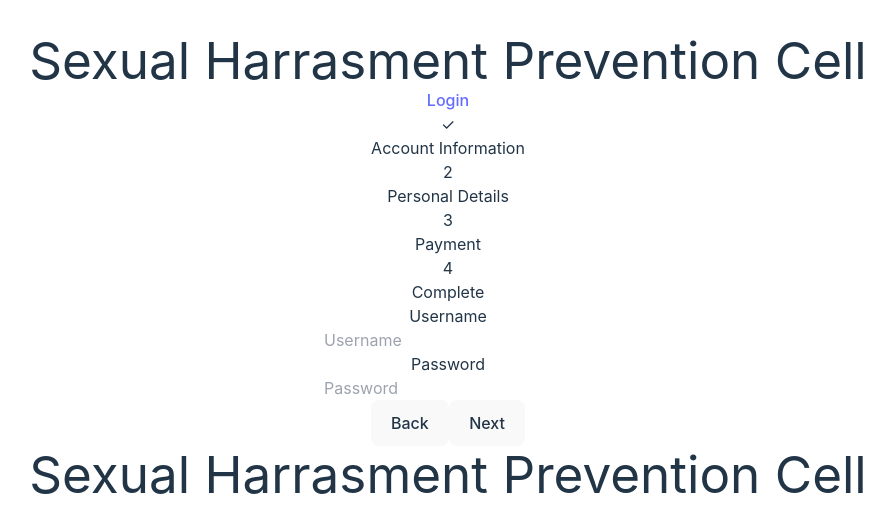
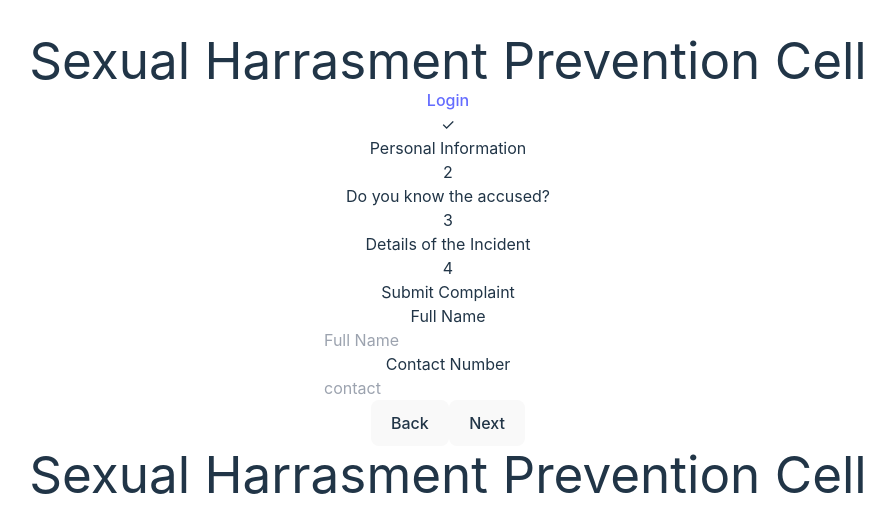
Before and after one commit to mmmim24/CSE350, a React (Vite) app in the folder frontend/Sexual_Harrasment_Prevention_Cell/: page /complaintform in a window 1280 px wide. Shown: the top 532 px of the page, without its empty margins (192-1086 px from the left). Built offline with nearby package versions, Linux system fonts and the light colour scheme; no server answers.

Commit message:
blank form

```diff
--- a/frontend/Sexual_Harrasment_Prevention_Cell/src/components/ComplaintForm.jsx
+++ b/frontend/Sexual_Harrasment_Prevention_Cell/src/components/ComplaintForm.jsx
@@ -12,10 +12,10 @@ function ComplaintForm() {
   const [currentStep, setCurrentStep] = useState(1);
 
   const steps = [
-    "Account Information",
-    "Personal Details",
-    "Payment",
-    "Complete",
+    "Personal Information",
+    "Do you know the accused?",
+    "Details of the Incident",
+    "Submit Complaint",
   ];
 
   const displayStep = (step) => {
@@ -44,7 +44,7 @@ function ComplaintForm() {
     <div className="mx-auto rounded-2xl bg-white pb-2 shadow-xl md:w-1/2">
       {/* Stepper */}
       <div className="horizontal container mt-5 ">
-        <Stepper steps={steps} currentStep={currentStep} />
+        <Stepper steps={steps} currentStep={currentStep}   />
 
         <div className="my-10 p-10 ">
           <UseContextProvider>{displayStep(currentStep)}</UseContextProvider>
--- a/frontend/Sexual_Harrasment_Prevention_Cell/src/components/steps/Account.jsx
+++ b/frontend/Sexual_Harrasment_Prevention_Cell/src/components/steps/Account.jsx
@@ -1,10 +1,11 @@
 import { useStepperContext } from "../../contexts/StepperContext";
 
 export default function Account() {
-  const { userData, setUserData } = useStepperContext();
+  const { userData, setUserData ,submit,setSubmit} = useStepperContext();
 
   const handleChange = (e) => {
     const { name, value } = e.target;
+    // setSubmit(true);
     setUserData({ ...userData, [name]: value });
   };
 
@@ -12,30 +13,32 @@ export default function Account() {
     <div className="flex flex-col ">
       <div className="mx-2 w-full flex-1">
         <div className="mt-3 h-6 text-xs font-bold uppercase leading-8 text-gray-500">
-          Username
+          Full Name
         </div>
         <div className="my-2 flex rounded border border-gray-200 bg-white p-1">
           <input
             onChange={handleChange}
-            value={userData["username"] || ""}
-            name="username"
-            placeholder="Username"
+            value={userData["fullName"] || ""}
+            name="fullName"
+            placeholder="Full Name"
             className="w-full appearance-none p-1 px-2 text-gray-800 outline-none"
+            // required={submit}
           />
         </div>
       </div>
       <div className="mx-2 w-full flex-1">
         <div className="mt-3 h-6 text-xs font-bold uppercase leading-8 text-gray-500">
-          Password
+          Contact Number
         </div>
         <div className="my-2 flex rounded border border-gray-200 bg-white p-1">
           <input
             onChange={handleChange}
-            value={userData["password"] || ""}
-            name="password"
-            placeholder="Password"
-            type="password"
+            value={userData["contact"] || ""}
+            name="contact"
+            placeholder="contact"
+            type="tel"
             className="w-full appearance-none p-1 px-2 text-gray-800 outline-none"
+            // required={submit}
           />
         </div>
       </div>
--- a/frontend/Sexual_Harrasment_Prevention_Cell/src/components/steps/Details.jsx
+++ b/frontend/Sexual_Harrasment_Prevention_Cell/src/components/steps/Details.jsx
@@ -1,43 +1,50 @@
 import { useStepperContext } from "../../contexts/StepperContext";
 
 export default function Details() {
-  const { userData, setUserData } = useStepperContext();
-
+  let { userData, setUserData,submit } = useStepperContext();
   const handleChange = (e) => {
     const { name, value } = e.target;
     setUserData({ ...userData, [name]: value });
   };
   return (
+    <>
       <div className="flex flex-col ">
         <div className="w-full mx-2 flex-1">
           <div className="font-bold h-6 mt-3 text-gray-500 text-xs leading-8 uppercase">
-          Address
+            confirm
           </div>
           <div className="bg-white my-2 p-1 flex border border-gray-200 rounded">
-          <input
+            <select
+              className="p-1 px-2 appearance-none outline-none w-full text-gray-800"
               onChange={handleChange}
-            value={userData["address"] || ""}
-            name="address"
-            placeholder="Address"
-            className="p-1 px-2 appearance-none outline-none w-full text-gray-800"
-          />
+              value={userData["known"] || ""}
+              name="known"
+              // required={submit}
+              >
+                <option value="def"></option>
+                <option value="yes">Yes</option>
+                <option value="no">No</option>
+            </select>
           </div>
         </div>
         <div className="w-full mx-2 flex-1">
-        <div className="font-bold h-6 mt-3 text-gray-500 text-xs leading-8 uppercase">
-          City
+          <div className="font-bold h-6 mt-3 text-gray-500 text-xs leading-8 ">
+            Give us a detailed description (name ,department,session,year,etc. if known)
           </div>
           <div className="bg-white my-2 p-1 flex border border-gray-200 rounded">
-          <input
+            <textarea
               onChange={handleChange}
-            value={userData["city"] || ""}
-            name="city"
-            placeholder="City"
-            type="text"
+              value={userData["info"] || ""}
+              name="info"
+              placeholder="info"
+              type="textbox"
+              rows="5"
               className="p-1 px-2 appearance-none outline-none w-full text-gray-800"
+              // required={submit}
               />
           </div>
         </div>
       </div>
+    </>
   );
 }
--- a/frontend/Sexual_Harrasment_Prevention_Cell/src/components/steps/Final.jsx
+++ b/frontend/Sexual_Harrasment_Prevention_Cell/src/components/steps/Final.jsx
@@ -1,4 +1,7 @@
+import { useStepperContext } from "../../contexts/StepperContext";
 export default function Final() {
+  const {userData, setUserData} = useStepperContext();
+  console.log(userData)
     return (
       <div className="container md:mt-10">
         <div className="flex flex-col items-center">
@@ -24,10 +27,10 @@ export default function Final() {
           </div>
 
           <div className="mt-3 text-xl font-semibold uppercase text-green-500">
-            Congratulations!
+            appreciation for Being brave !
           </div>
           <div className="text-lg font-semibold text-gray-500">
-            Your Account has been created.
+            Your Complaint has been filed.
           </div>
           <a className="mt-10" href="/dashboard">
             <button className="h-10 px-5 text-green-700 transition-colors duration-150 border border-gray-300 rounded-lg focus:shadow-outline hover:bg-green-500 hover:text-green-100">
--- a/frontend/Sexual_Harrasment_Prevention_Cell/src/components/steps/Payment.jsx
+++ b/frontend/Sexual_Harrasment_Prevention_Cell/src/components/steps/Payment.jsx
@@ -1,7 +1,7 @@
 import { useStepperContext } from "../../contexts/StepperContext";
 
 export default function Payment() {
-  const { userData, setUserData } = useStepperContext();
+  const { userData, setUserData,submit } = useStepperContext();
 
   const handleChange = (e) => {
     const { name, value } = e.target;
@@ -11,30 +11,18 @@ export default function Payment() {
     <div className="flex flex-col ">
       <div className="w-full mx-2 flex-1">
         <div className="font-bold h-6 mt-3 text-gray-500 text-xs leading-8 uppercase">
-          Credit Card
+          Incident
         </div>
         <div className="bg-white my-2 p-1 flex border border-gray-200 rounded">
-          <input
+          <textarea
             onChange={handleChange}
-            value={userData["card"] || ""}
-            name="card"
-            placeholder="Credit Card#"
+            value={userData["incident"] || ""}
+            name="incident"
+            placeholder="incident"
+            type="textbox"
+            rows="5"
             className="p-1 px-2 appearance-none outline-none w-full text-gray-800"
-          />
-        </div>
-      </div>
-      <div className="w-full mx-2 flex-1">
-        <div className="font-bold h-6 mt-3 text-gray-500 text-xs leading-8 uppercase">
-          Exp
-        </div>
-        <div className="bg-white my-2 p-1 flex border border-gray-200 rounded">
-          <input
-            onChange={handleChange}
-            value={userData["exp"] || ""}
-            name="exp"
-            placeholder="YY/MM/DD"
-            type="text"
-            className="p-1 px-2 appearance-none outline-none w-full text-gray-800"
+            // required={submit}
           />
         </div>
       </div>
--- a/frontend/Sexual_Harrasment_Prevention_Cell/src/contexts/StepperContext.jsx
+++ b/frontend/Sexual_Harrasment_Prevention_Cell/src/contexts/StepperContext.jsx
@@ -1,19 +1,20 @@
 import { createContext, useContext, useState } from "react";
 
-const StepperContext = createContext({ userData: "", setUserData: null });
+const StepperContext = createContext({ userData: "", setUserData: null,submit:false,setSubmit:()=>{} });
 
 export function UseContextProvider({ children }) {
   const [userData, setUserData] = useState("");
+  const [submit, setSubmit] = useState(false);
 
   return (
-    <StepperContext.Provider value={{ userData, setUserData }}>
+    <StepperContext.Provider value={{ userData, setUserData,submit, setSubmit }}>
       {children}
     </StepperContext.Provider>
   );
 }
 
 export function useStepperContext() {
-  const { userData, setUserData } = useContext(StepperContext);
+  const { userData, setUserData,submit,setSubmit   } = useContext(StepperContext);
 
-  return { userData, setUserData };
+  return { userData, setUserData,submit,setSubmit };
 }
```
Lines whose indentation alone changed are shown as unchanged.
